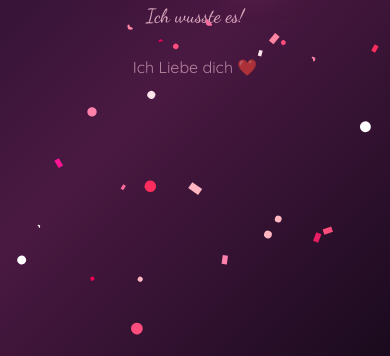
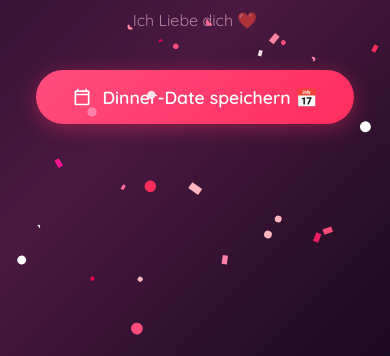
Before and after one commit to Raynzn/Valentinstagsschatz, a plain HTML site: page index.html in a window 390 px wide. Both pictures are taken after a click on the button "Nein". Shown: the part 488-844 px from the top of the page. Drawn offline with Linux system fonts and the light colour scheme.

Commit message:
Add calendar button and saveToCalendar function

```diff
--- a/index.html
+++ b/index.html
@@ -297,6 +297,37 @@
             animation: fadeInUp 0.8s ease-out 0.9s forwards;
         }
 
+        .btn-calendar {
+            display: inline-flex;
+            align-items: center;
+            gap: 10px;
+            margin-top: 40px;
+            padding: 16px 36px;
+            background: linear-gradient(135deg, #ff4d7d, #ff2d5e);
+            color: white;
+            border: none;
+            border-radius: 50px;
+            font-family: 'Quicksand', sans-serif;
+            font-size: 1.1rem;
+            font-weight: 600;
+            cursor: pointer;
+            box-shadow: 0 4px 20px rgba(255, 45, 94, 0.4);
+            opacity: 0;
+            animation: fadeInUp 0.8s ease-out 1.2s forwards;
+            transition: transform 0.3s ease, box-shadow 0.3s ease;
+        }
+
+        .btn-calendar:hover {
+            transform: scale(1.05);
+            box-shadow: 0 6px 30px rgba(255, 45, 94, 0.6);
+        }
+
+        .btn-calendar svg {
+            width: 20px;
+            height: 20px;
+            fill: white;
+        }
+
         /* Confetti Canvas */
         #confetti-canvas {
             position: fixed;
@@ -356,6 +387,10 @@
         <h1 class="success-title">Juhuuu! &#127881;</h1>
         <p class="success-subtitle">Ich wusste es!</p>
         <p class="success-message">Ich Liebe dich &#10084;&#65039;</p>
+        <button class="btn-calendar" onclick="saveToCalendar()">
+            <svg viewBox="0 0 24 24"><path d="M19 4h-1V2h-2v2H8V2H6v2H5c-1.1 0-2 .9-2 2v14c0 1.1.9 2 2 2h14c1.1 0 2-.9 2-2V6c0-1.1-.9-2-2-2zm0 16H5V10h14v10zm0-12H5V6h14v2z"/></svg>
+            Dinner-Date speichern &#128197;
+        </button>
     </div>
 
     <!-- Confetti Canvas -->
@@ -459,6 +494,39 @@
             for (let i = 0; i < 30; i++) {
                 setTimeout(createFloatingHeart, i * 100);
             }
+        }
+
+        // ===== Calendar Download =====
+        function saveToCalendar() {
+            const icsContent = [
+                'BEGIN:VCALENDAR',
+                'VERSION:2.0',
+                'PRODID:-//Valentinstag//DE',
+                'BEGIN:VEVENT',
+                'DTSTART:20260214T180000',
+                'DTEND:20260214T210000',
+                'SUMMARY:Valentinstags-Dinner im Yuoki',
+                'LOCATION:Yuoki\\, Ludwigsburger Str. 159\\, 70435 Stuttgart',
+                'DESCRIPTION:Unser Valentinstags-Date! \\u2764\\uFE0F',
+                'STATUS:CONFIRMED',
+                'BEGIN:VALARM',
+                'TRIGGER:-PT2H',
+                'ACTION:DISPLAY',
+                'DESCRIPTION:In 2 Stunden: Valentinstags-Dinner!',
+                'END:VALARM',
+                'END:VEVENT',
+                'END:VCALENDAR'
+            ].join('\r\n');
+
+            const blob = new Blob([icsContent], { type: 'text/calendar;charset=utf-8' });
+            const url = URL.createObjectURL(blob);
+            const link = document.createElement('a');
+            link.href = url;
+            link.download = 'valentinstag-dinner.ics';
+            document.body.appendChild(link);
+            link.click();
+            document.body.removeChild(link);
+            URL.revokeObjectURL(url);
         }
 
         // ===== Confetti System =====
```
